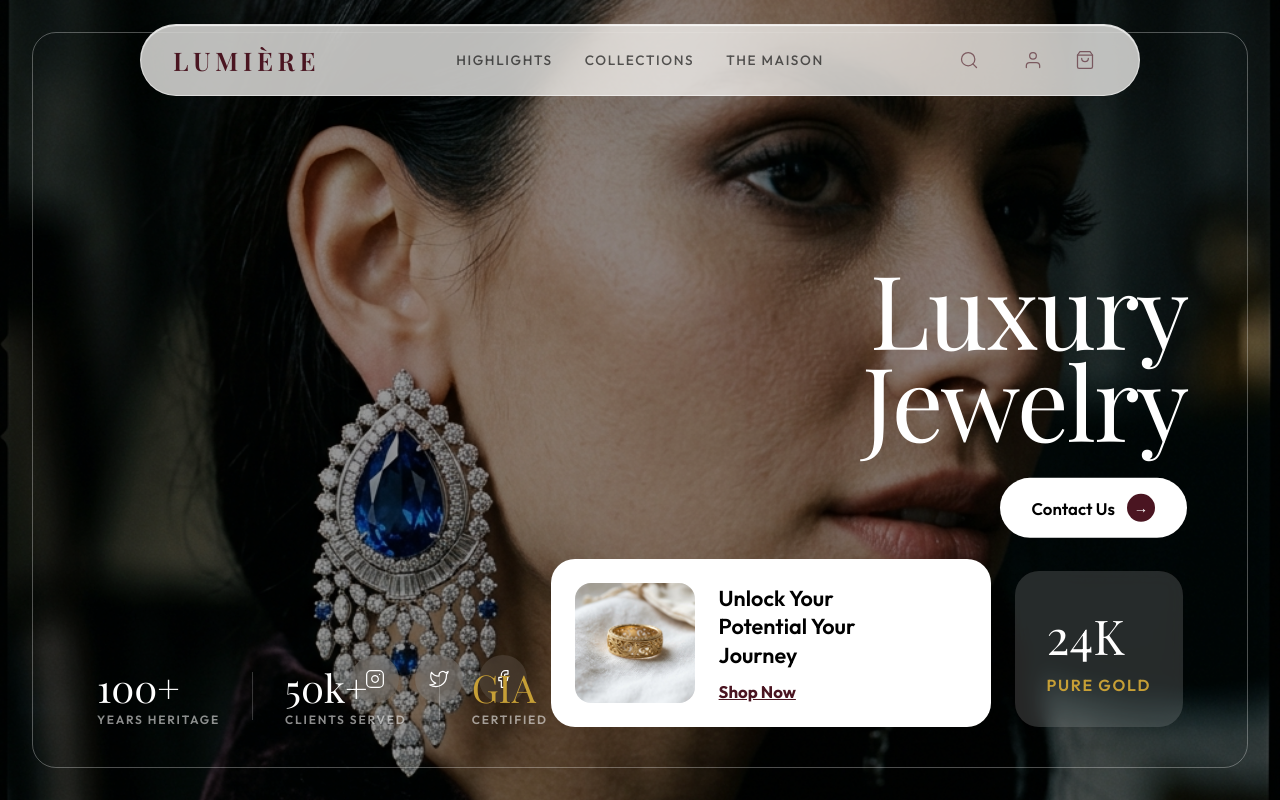
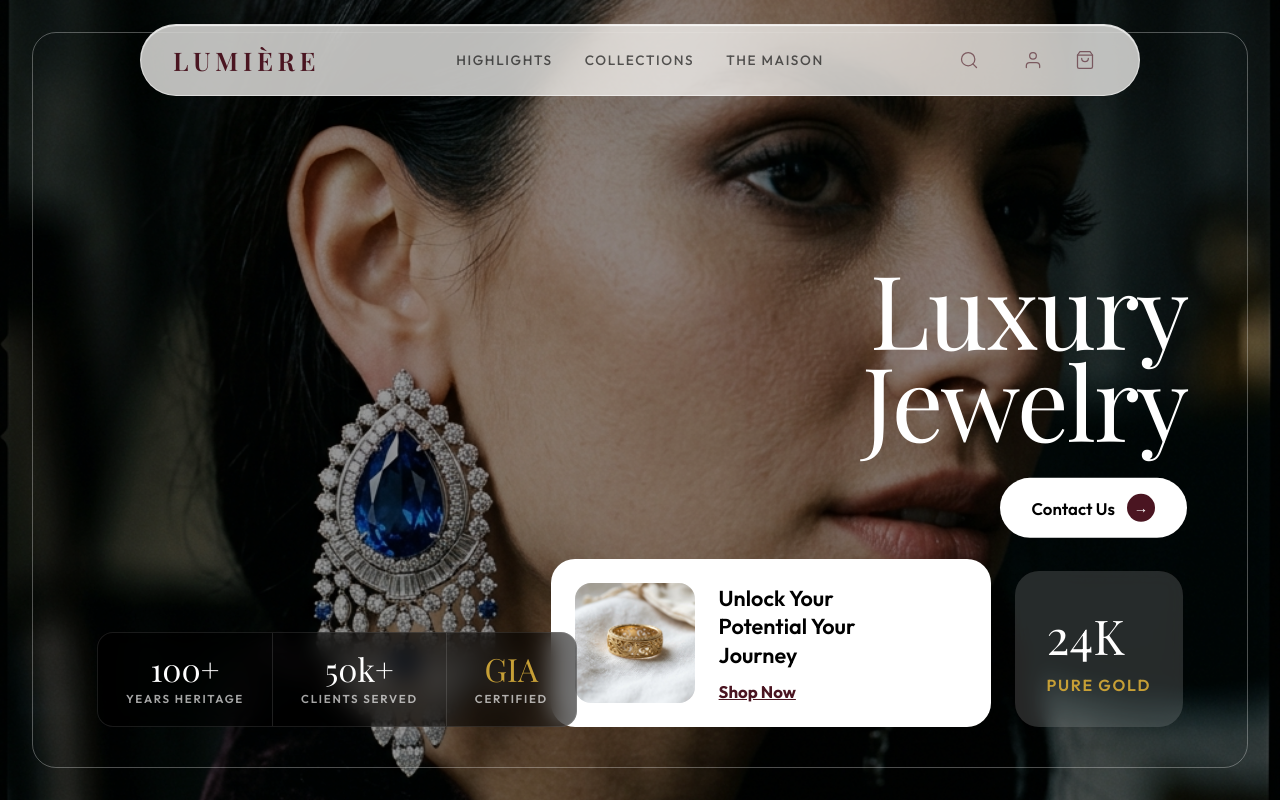
Before and after one commit to Royson-salis-18/lumiere, a React (Vite) app: page / in a window 1280 px wide. Shown: the top 800 px of the page. Built offline with nearby package versions, Linux system fonts and the light colour scheme; a web font is replaced by a local one.

Commit message:
style: add glassmorphism scrim card to hero KPI stats for visibility

```diff
--- a/src/pages/Home.jsx
+++ b/src/pages/Home.jsx
@@ -83,20 +83,27 @@ export default function Home() {
 
           {/* Bottom Left KPI Stats */}
           <div className="hero-paragraph paragraph-desktop-left">
-            <div style={{ display: 'flex', gap: '32px', alignItems: 'flex-start' }}>
-              <div>
-                <div style={{ fontFamily: 'var(--font-serif)', fontSize: '2.4rem', lineHeight: 1, color: '#fff', marginBottom: '6px' }}>100+</div>
-                <div style={{ fontSize: '0.75rem', textTransform: 'uppercase', letterSpacing: '0.15em', color: 'rgba(255,255,255,0.55)', fontWeight: 600 }}>Years Heritage</div>
+            <div style={{
+              display: 'flex', gap: '0', alignItems: 'stretch',
+              background: 'rgba(0,0,0,0.55)',
+              backdropFilter: 'blur(12px)',
+              borderRadius: '16px',
+              border: '1px solid rgba(255,255,255,0.1)',
+              overflow: 'hidden'
+            }}>
+              <div style={{ padding: '20px 28px', textAlign: 'center' }}>
+                <div style={{ fontFamily: 'var(--font-serif)', fontSize: '2rem', lineHeight: 1, color: '#fff', marginBottom: '6px' }}>100+</div>
+                <div style={{ fontSize: '0.72rem', textTransform: 'uppercase', letterSpacing: '0.15em', color: 'rgba(255,255,255,0.65)', fontWeight: 600 }}>Years Heritage</div>
               </div>
-              <div style={{ width: '1px', height: '48px', background: 'rgba(255,255,255,0.2)', marginTop: '4px' }} />
-              <div>
-                <div style={{ fontFamily: 'var(--font-serif)', fontSize: '2.4rem', lineHeight: 1, color: '#fff', marginBottom: '6px' }}>50k+</div>
-                <div style={{ fontSize: '0.75rem', textTransform: 'uppercase', letterSpacing: '0.15em', color: 'rgba(255,255,255,0.55)', fontWeight: 600 }}>Clients Served</div>
+              <div style={{ width: '1px', background: 'rgba(255,255,255,0.12)' }} />
+              <div style={{ padding: '20px 28px', textAlign: 'center' }}>
+                <div style={{ fontFamily: 'var(--font-serif)', fontSize: '2rem', lineHeight: 1, color: '#fff', marginBottom: '6px' }}>50k+</div>
+                <div style={{ fontSize: '0.72rem', textTransform: 'uppercase', letterSpacing: '0.15em', color: 'rgba(255,255,255,0.65)', fontWeight: 600 }}>Clients Served</div>
               </div>
-              <div style={{ width: '1px', height: '48px', background: 'rgba(255,255,255,0.2)', marginTop: '4px' }} />
-              <div>
-                <div style={{ fontFamily: 'var(--font-serif)', fontSize: '2.4rem', lineHeight: 1, color: 'var(--accent-gold)', marginBottom: '6px' }}>GIA</div>
-                <div style={{ fontSize: '0.75rem', textTransform: 'uppercase', letterSpacing: '0.15em', color: 'rgba(255,255,255,0.55)', fontWeight: 600 }}>Certified</div>
+              <div style={{ width: '1px', background: 'rgba(255,255,255,0.12)' }} />
+              <div style={{ padding: '20px 28px', textAlign: 'center' }}>
+                <div style={{ fontFamily: 'var(--font-serif)', fontSize: '2rem', lineHeight: 1, color: 'var(--accent-gold)', marginBottom: '6px' }}>GIA</div>
+                <div style={{ fontSize: '0.72rem', textTransform: 'uppercase', letterSpacing: '0.15em', color: 'rgba(255,255,255,0.65)', fontWeight: 600 }}>Certified</div>
               </div>
             </div>
           </div>
```
